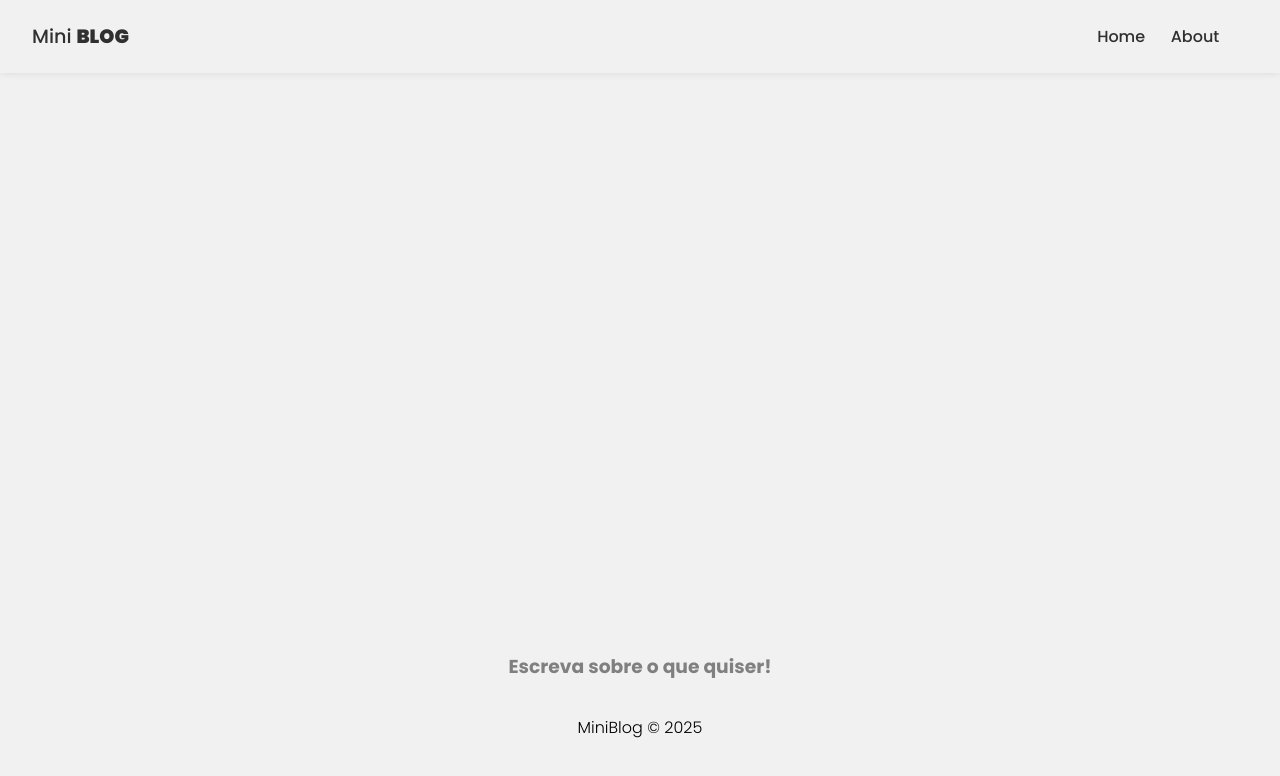
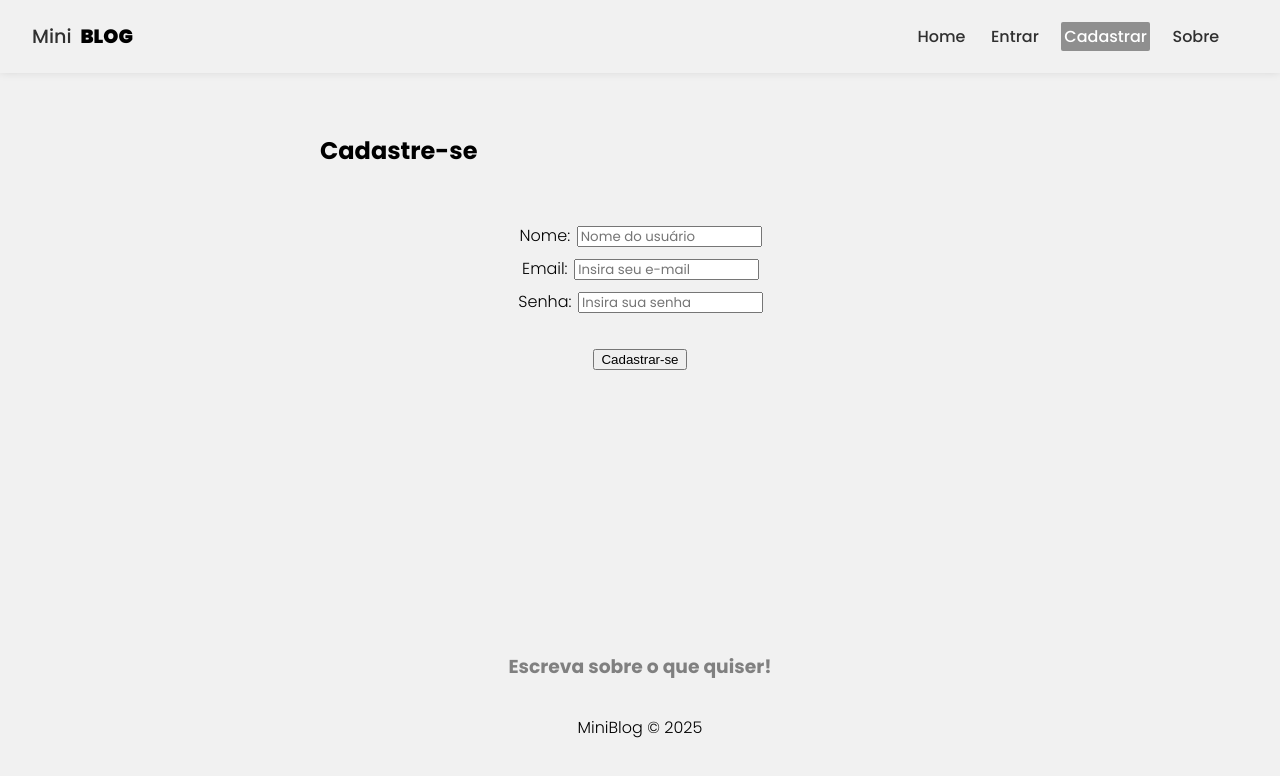
Before and after one commit to YanFelipy/ymoment-app, a React (Vite) app: page /Register in a window 1280 px wide. Shown: the top 776 px of the page. Built offline with nearby package versions, Linux system fonts and the light colour scheme.

Commit message:
Styles Form Register

```diff
--- a/src/App.css
+++ b/src/App.css
@@ -1,6 +1,8 @@
 
 .container {
+  display: flex;
   min-height: 60vh;
   margin-bottom: 5em;
+justify-content: center;
 
 }
--- a/src/components/Navbar.jsx
+++ b/src/components/Navbar.jsx
@@ -3,21 +3,35 @@ import { NavLink } from "react-router-dom"
 const Navbar = () => {
   return (
     <nav className={styles.navbar} >
+
       <NavLink to="/" className={styles.brand}>
         Mini <span>Blog</span>
       </NavLink>
 
       <ul className={styles.navlinks}>
         <li>
-                   <NavLink to="/" className={({isActive}) => ( isActive ? styles.active :  "")}>
+          <NavLink to="/" className={({ isActive }) => (isActive ? styles.active : "")}>
             Home
           </NavLink>
         </li>
         <li>
-                   <NavLink to="/about" className={({isActive}) => ( isActive ? styles.active :  "")}>
-        About
+          <NavLink to="/login" className={({ isActive }) => (isActive ? styles.active : "")}>
+            Entrar
           </NavLink>
         </li>
+
+         <li>
+          <NavLink to="/register" className={({ isActive }) => (isActive ? styles.active : "")}>
+      Cadastrar
+          </NavLink>
+        </li>
+
+        <li>
+          <NavLink to="/about" className={({ isActive }) => (isActive ? styles.active : "")}>
+Sobre
+          </NavLink>
+        </li>
+
       </ul>
     </nav>
   )
--- a/src/index.css
+++ b/src/index.css
@@ -25,6 +25,13 @@ body {
   height: 100vh;
 }
 
+.container {
+  display: flex;
+  flex-direction: column;
+  align-items: center;
+  justify-content: inherit;
+}
+
 a , nav button {
   font-weight: 500;
   color: #303030;
@@ -47,10 +54,10 @@ h1 {
   line-height: 1.1;
 }
 
-/*
+
 input::placeholder , textarea::placeholder {
-
-} */
+  font-family: 'Poppins', sans-serif;
+}
 
 
 input:focus , textarea:focus {
--- /dev/null
+++ b/src/pages/Login/Login.jsx
@@ -0,0 +1,21 @@
+import styles from './Login.module.css'
+
+const Login = () => {
+  return (
+    <div>
+        <h2>
+            Login
+        </h2>
+
+        <form className={styles.forms_login}>
+
+<label className={styles.labels}>
+    <span>Nome:</span>
+    <input  name='name' type='text'></input>
+</label>
+        </form>
+    </div>
+  )
+}
+
+export default Login
--- /dev/null
+++ b/src/pages/Login/Login.module.css
@@ -0,0 +1,7 @@
+.forms_login {
+    background-color: rgb(116, 116, 116);
+}
+
+h2 {
+    color: black;
+}
--- /dev/null
+++ b/src/pages/Register/Register.jsx
@@ -0,0 +1,65 @@
+import styles from './Register.module.css'
+
+import { useState, useEffect } from 'react'
+
+
+const Register = () => {
+
+  const [email, setEmail] = useState("")
+  const [name, setName] = useState("")
+  const [pass, setPass] = useState("")
+
+
+
+  useEffect
+
+  const handleSubmit = (e) => {
+    e.preventDefault()
+
+    const User = {
+      name,
+      email,
+
+    }
+
+  }
+
+
+  return (
+    <div className={styles.register_box} >
+      <h2>
+        Cadastre-se
+      </h2>
+
+      <form action={handleSubmit} className={styles.forms_register}>
+
+        <label className={styles.labels}>
+          <span>Nome:</span>
+          <input placeholder="Nome do usuário" name='name' value={name} type='text' onChange={(e) => setName(e.target.value)}/>
+        </label>
+
+        <label className={styles.labels}>
+          <span>Email:</span>
+          <input placeholder="Insira seu e-mail" name='email' value={email} type='email' onChange={(e) => setEmail(e.target.value)}/>
+        </label>
+
+        <label className={styles.labels}>
+          <span>Senha:</span>
+          <input placeholder="Insira sua senha" name='password' value={pass} type='' onChange={(e) => setPass(e.target.value)}/>
+        </label>
+
+        <div className={styles.submit_box}>
+          <label className={styles.labels}>
+            <input type='submit' value="Cadastrar-se" />
+          </label>
+
+        </div>
+
+
+
+      </form>
+    </div>
+  )
+}
+
+export default Register
--- /dev/null
+++ b/src/pages/Register/Register.module.css
@@ -0,0 +1,36 @@
+.register_box {
+    width: 50vw;
+height: 50vh;
+}
+
+.forms_register {
+
+    display: flex;
+    flex-direction: column;
+    padding: 2em 1em;
+    justify-content: center;
+}
+
+.labels {
+
+    text-align: center;
+    margin: .2em .2em;
+}
+.labels input {
+    margin: .2em;
+
+
+
+}
+.submit_box {
+    height: 5em;
+    align-items: center;
+    display: flex;
+    justify-content: center ;
+}
+
+span {
+
+    margin: 4px;
+    color: black;
+}
--- a/src/routes/Routes.jsx
+++ b/src/routes/Routes.jsx
@@ -2,12 +2,16 @@
 import { Routes, Route } from 'react-router-dom'
 import Home from '../pages/Home/Home'
 import About from '../pages/About/About'
+import Login from '../pages/Login/Login'
+import Register from '../pages/Register/Register'
 
 const RoutesPages = () => {
   return (
     <Routes>
       <Route path='/' element={<Home />} />
       <Route path='/About' element={<About />} />
+      <Route path='/Login' element={<Login/>} />
+       <Route path='/Register' element={<Register/>} />
     </Routes>
 
   )
```
Lines whose indentation alone changed are shown as unchanged.
